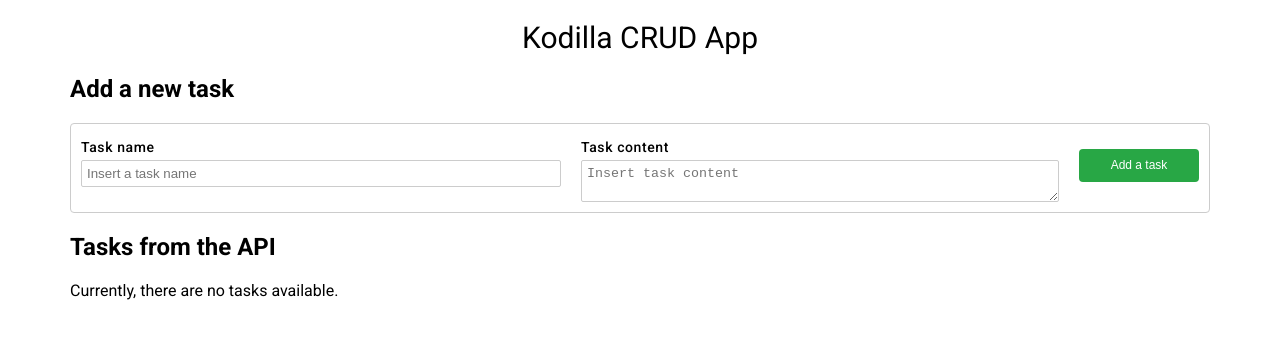
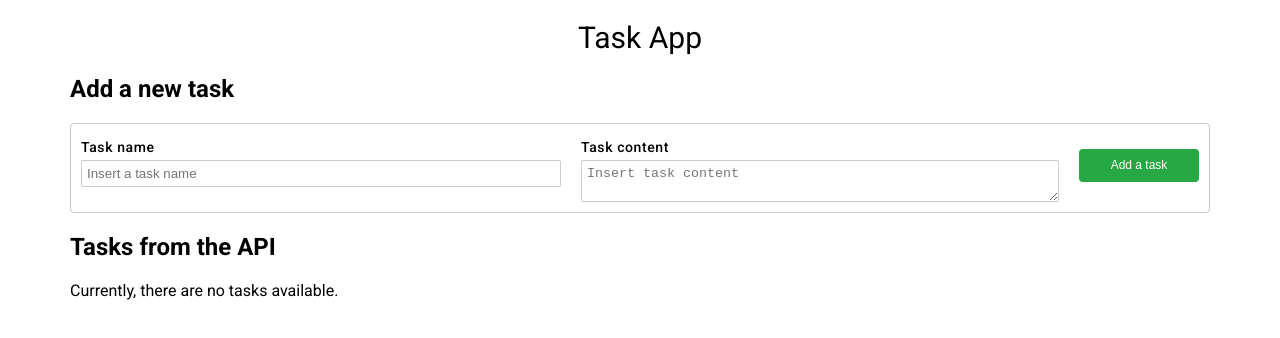
Before and after one commit to fmatusiak/fmatusiak.github.io, a plain HTML site: page index.html in a window 1280 px wide. Drawn offline with nearby package versions, Linux system fonts and the light colour scheme; no server answers.

```diff
--- a/index.html
+++ b/index.html
@@ -3,12 +3,12 @@
   <meta charset="UTF-8">
   <meta name="viewport" content="width=device-width, user-scalable=no, initial-scale=1.0, maximum-scale=1.0, minimum-scale=1.0">
   <meta http-equiv="X-UA-Compatible" content="ie=edge">
-  <title>CRUD</title>
+  <title>Task App</title>
   <link rel="stylesheet" href="style.css">
   <link href="https://fonts.googleapis.com/css?family=Roboto:400,400i,500,500i,700,700i&subset=latin-ext" rel="stylesheet">
 </head>
 <body>
-<h1 class="kodilla-heading kodilla-heading--main">Kodilla CRUD App</h1>
+<h1 class="kodilla-heading kodilla-heading--main">Task App</h1>
 
 <main class="crud container">
   <section class="datatable">
```
